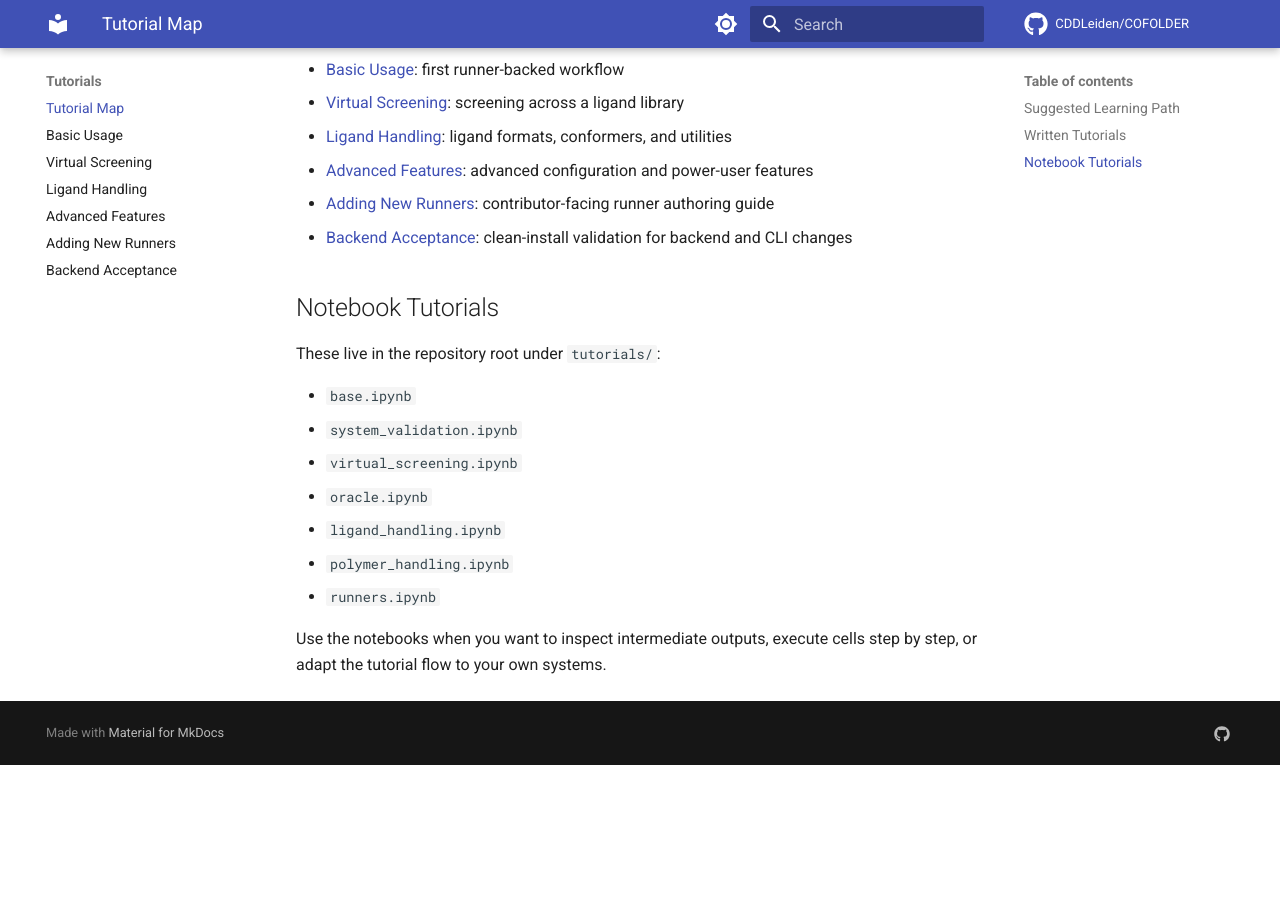
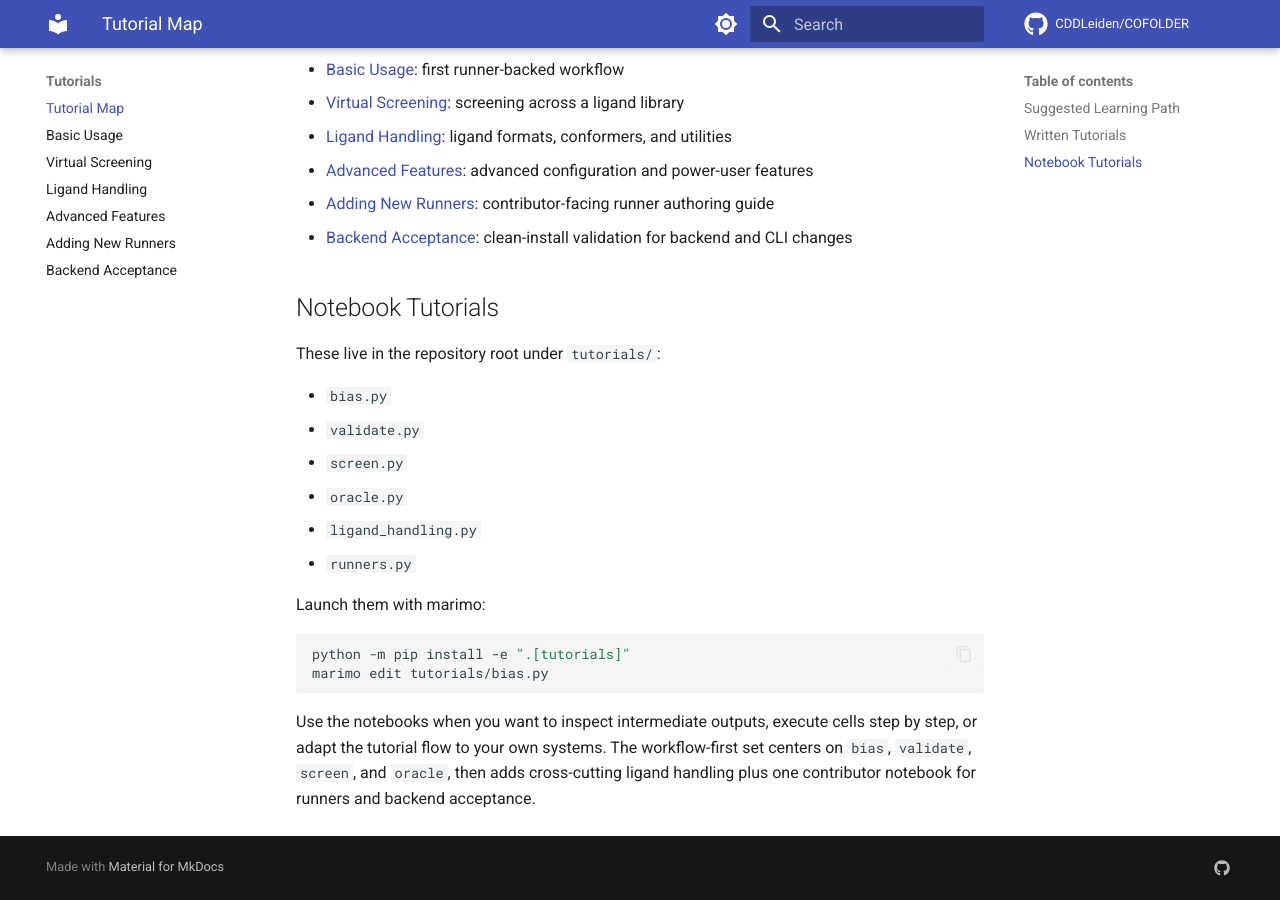
Before and after one commit to CDDLeiden/COFOLDER, an MkDocs documentation site: the page built from docs/tutorials/index.md, in a window 1280 px wide and 900 px high, scrolled down 580 px. Built offline with MkDocs 1.6.1 and Material for MkDocs 9.7.7, drawn with Linux system fonts in a browser that asks for light colours; comment, search, counter and statistics services are not loaded; the version menu is left out; before the commit the page ends 1345 px from its top, so only the background shows below that; some of the changed text lies outside the part shown.

Commit message:
docs(tutorials): switch docs to marimo and retire legacy notebooks

````diff
--- a/docs/tutorials/index.md
+++ b/docs/tutorials/index.md
@@ -3,7 +3,7 @@
 COFOLDER tutorials come in two forms:
 
 - written tutorials in `docs/tutorials/` for the shortest supported reading path
-- notebook tutorials in the repository `tutorials/` folder for interactive exploration
+- marimo notebook tutorials in the repository `tutorials/` folder for interactive exploration
 
 ## Suggested Learning Path
 
@@ -25,12 +25,18 @@ COFOLDER tutorials come in two forms:
 
 These live in the repository root under `tutorials/`:
 
-- `base.ipynb`
-- `system_validation.ipynb`
-- `virtual_screening.ipynb`
-- `oracle.ipynb`
-- `ligand_handling.ipynb`
-- `polymer_handling.ipynb`
-- `runners.ipynb`
+- `bias.py`
+- `validate.py`
+- `screen.py`
+- `oracle.py`
+- `ligand_handling.py`
+- `runners.py`
 
-Use the notebooks when you want to inspect intermediate outputs, execute cells step by step, or adapt the tutorial flow to your own systems.
+Launch them with marimo:
+
+```bash
+python -m pip install -e ".[tutorials]"
+marimo edit tutorials/bias.py
+```
+
+Use the notebooks when you want to inspect intermediate outputs, execute cells step by step, or adapt the tutorial flow to your own systems. The workflow-first set centers on `bias`, `validate`, `screen`, and `oracle`, then adds cross-cutting ligand handling plus one contributor notebook for runners and backend acceptance.
````
Also changed, not shown: docs/getting-started/installation.md (+14 -0 lines), tutorials/README.md (+28 -27 lines), 8 other files.
